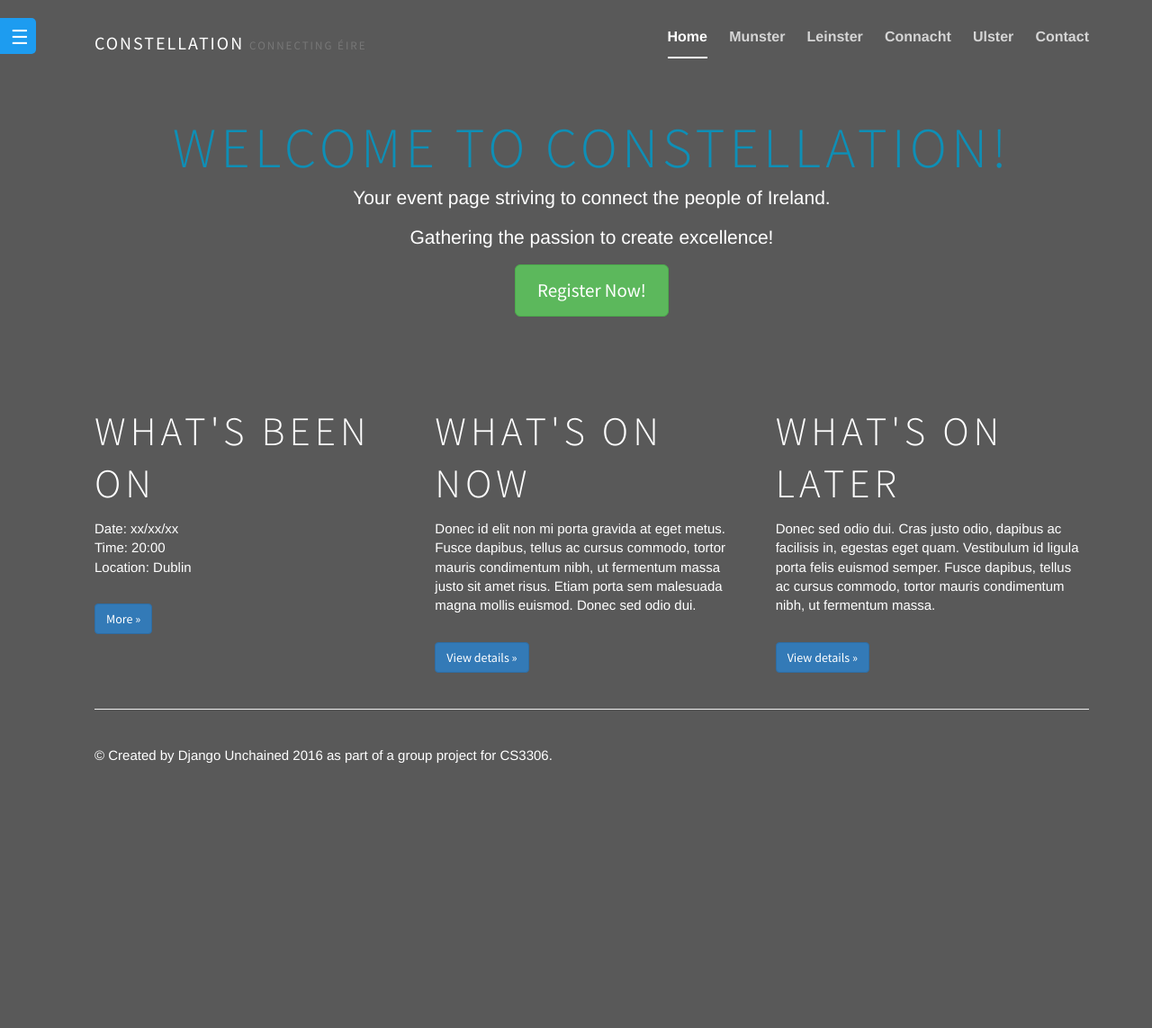
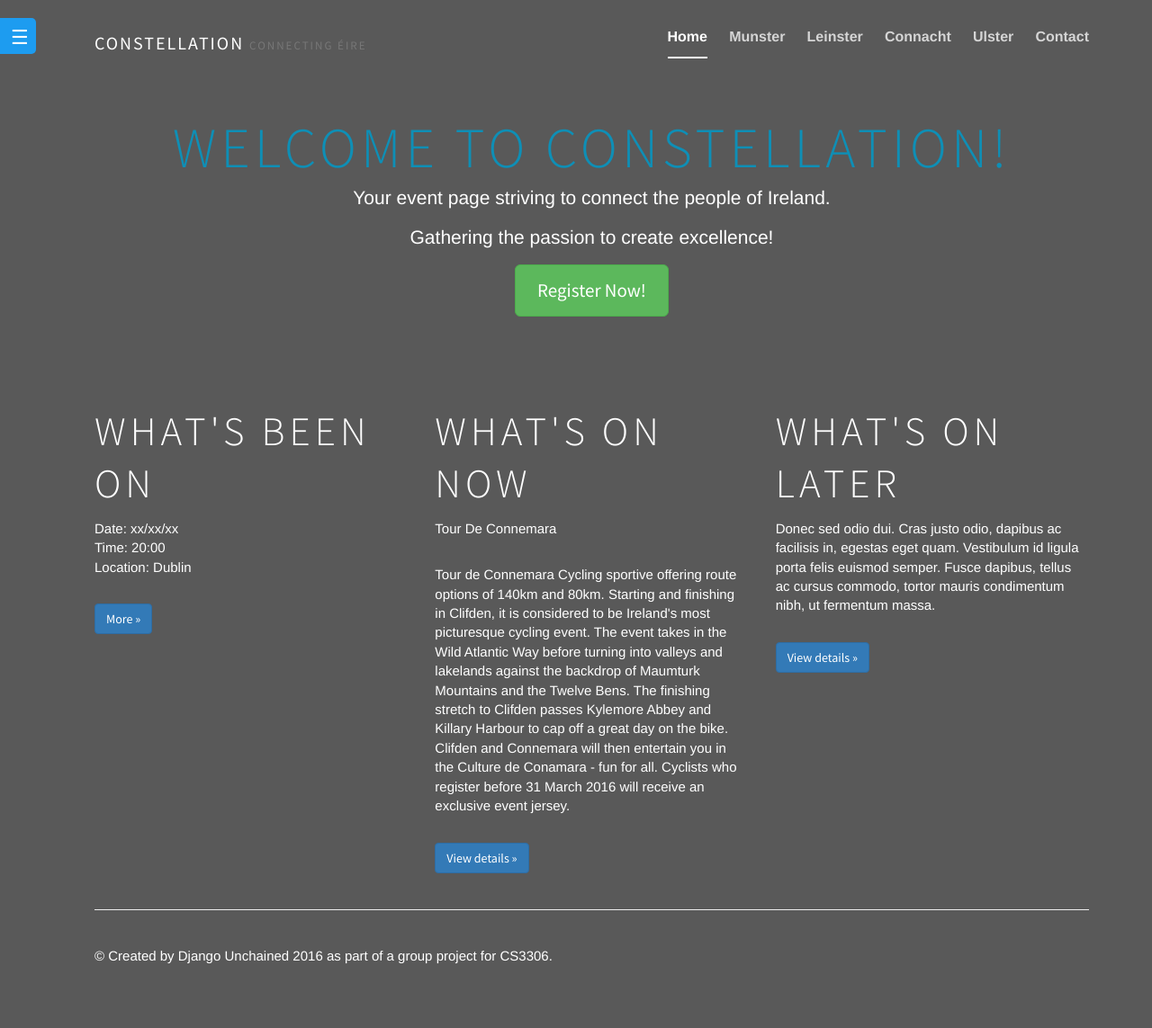
Before and after one commit to teamazim/django_unchained, a Django app: page /constellation/ in a window 1280 px wide. Shown: the whole page at 90% size. Before the commit the page ends 849 px from the top, so only its background shows below. Run offline with Django 3.2, Linux system fonts and the light colour scheme; data comes from the database, SQL or seed files in the repository; some libraries are stand-ins or nearby versions.

Commit message:
update
update

```diff
--- a/constellation/templates/constellation/home.html
+++ b/constellation/templates/constellation/home.html
@@ -49,7 +49,8 @@
 		</div>
 		<div class="col-lg-4">
 		  <h2>What's on now</h2>
-		  <p>Donec id elit non mi porta gravida at eget metus. Fusce dapibus, tellus ac cursus commodo, tortor mauris condimentum nibh, ut fermentum massa justo sit amet risus. Etiam porta sem malesuada magna mollis euismod. Donec sed odio dui. </p>
+		  <p>{{ present.title }}</p>
+		  <p>{{ present.eventDescription }}</p>
 		  <p><a class="btn btn-primary" href="#" role="button">View details &raquo;</a></p>
 	   </div>
 		<div class="col-lg-4">
--- a/constellation/views.py
+++ b/constellation/views.py
@@ -15,16 +15,25 @@ import datetime
 
 # index page
 def index(request):
+	past = Event.objects.get(season = 'spring')
+	present = Event.objects.get(season = 'summer')
+	# future = Event.objects.get(season = 'autumn')
 	user = request.user.id
 	if user is not None:
 		profile = UserProfile.objects.get(user=user)
 		context = {
 		'head_title': 'Constellation',
 		'profile': profile,
+		'past': past,
+		'present': present,
+		# 'future': future,
 		}
 	else:
 		context = {
 		'head_title': 'Constellation',
+		'past': past,
+		'present': present,
+		# 'future': future,
 		}
 	return render(request, 'constellation/home.html', context)
 
```
Also changed, not shown: constellation/templates/constellation/success.html (added).
